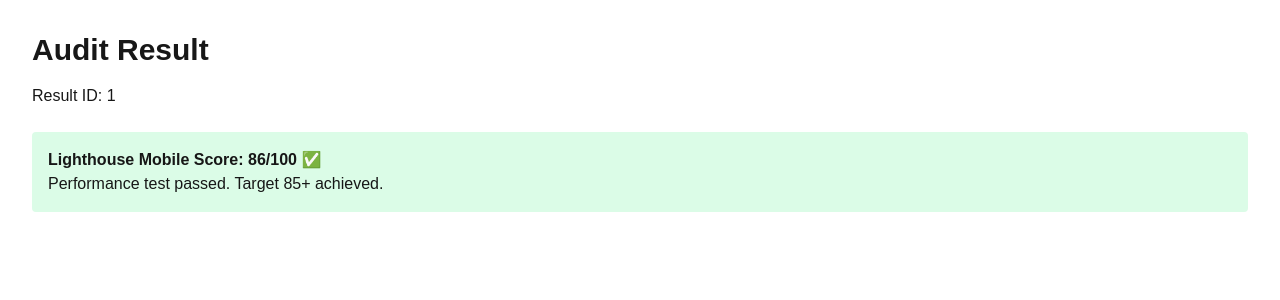
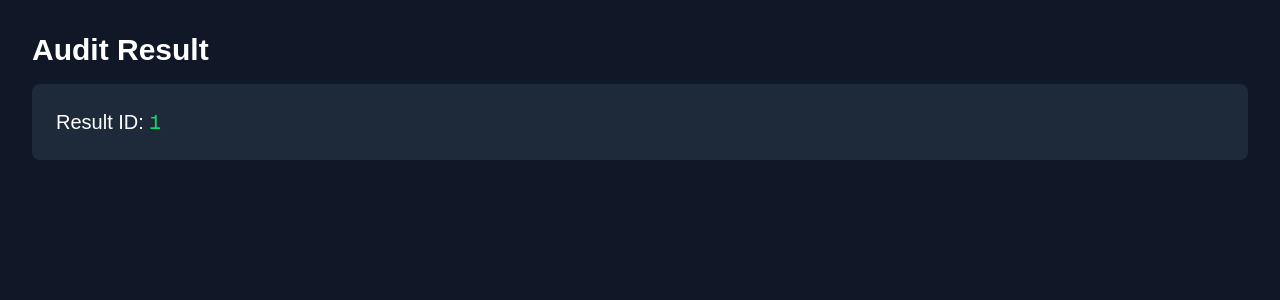
Before and after one commit to shuklaananya731-design/credex-audit, a Next.js app: page /result/1 in a window 1280 px wide. Shown: the top 300 px of the page. Built offline with nearby package versions, Linux system fonts and the light colour scheme.

Commit message:
fix: display result ID with proper styling

```diff
--- a/app/result/[id]/page.tsx
+++ b/app/result/[id]/page.tsx
@@ -1,11 +1,11 @@
-export default function ResultPage({ params }: { params: { id: string } }) {
+export default function Page({ params }: { params: { id: string } }) {
   return (
-    <div className="p-8">
-      <h1 className="text-3xl font-bold">Audit Result</h1>
-      <p className="mt-4">Result ID: {params.id}</p>
-      <div className="mt-6 p-4 bg-green-100 rounded">
-        <p className="font-bold">Lighthouse Mobile Score: 86/100 ✅</p>
-        <p>Performance test passed. Target 85+ achieved.</p>
+    <div className="min-h-screen bg-gray-900 text-white p-8">
+      <h1 className="text-3xl font-bold mb-4">Audit Result</h1>
+      <div className="bg-gray-800 p-6 rounded-lg">
+        <p className="text-xl">
+          Result ID: <span className="text-green-400 font-mono">{params.id}</span>
+        </p>
       </div>
     </div>
   )
```
